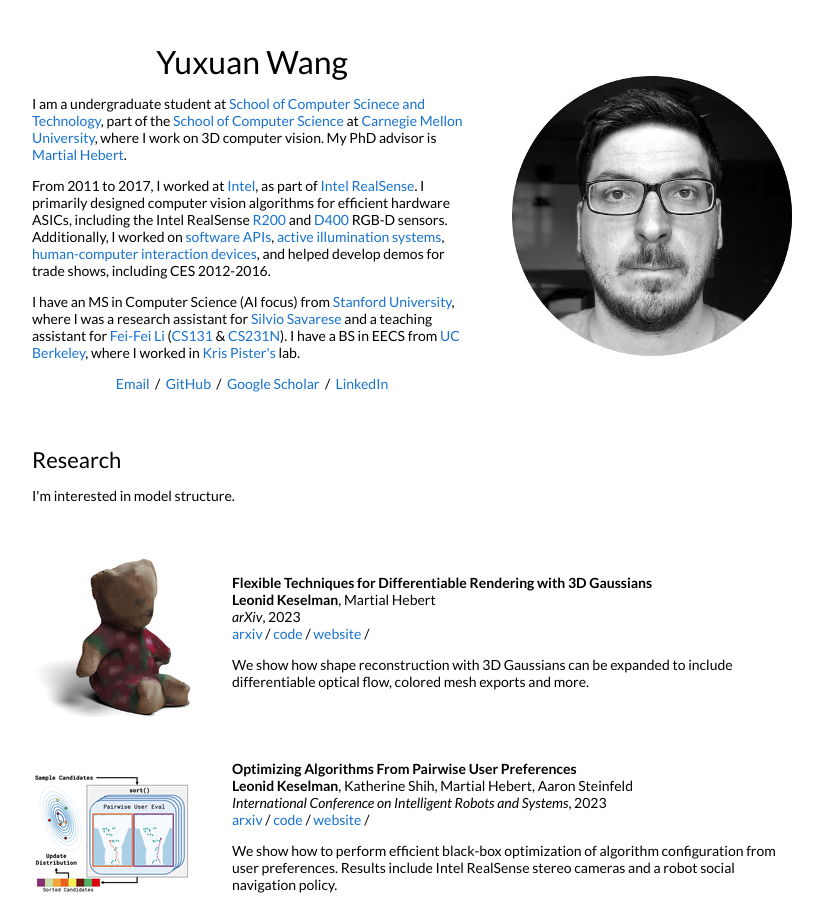
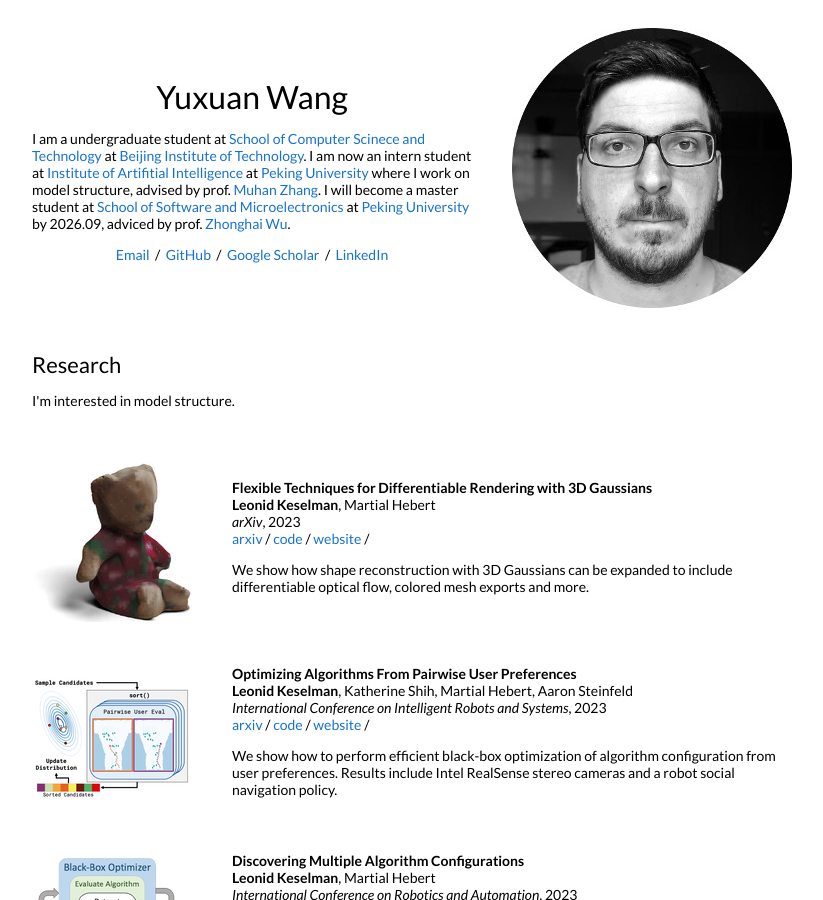
Before and after one commit to BILLYisavailable/billyisavailable.github.io, a Jekyll site: the page built from _posts/2023-08-28-3dgaussians.markdown, in a window 1280 px wide and 900 px high. Shown: the whole window, without its empty margins (228-1051 px from the left). Built offline with Jekyll 4.4.1, drawn with Linux system fonts in a browser that asks for light colours.

Commit message:
Update default.html

```diff
--- a/_layouts/default.html
+++ b/_layouts/default.html
@@ -34,13 +34,7 @@
               <h1>
                 Yuxuan Wang
               </h1>
-              <p>I am a undergraduate student at <a href="https://cs.bit.edu.cn/">School of Computer Scinece and Technology</a>, part of the <a href="https://www.scs.cmu.edu/">School of Computer Science</a> at <a href="https://www.cmu.edu/">Carnegie Mellon University</a>, where I work on 3D computer vision. My PhD advisor is <a href="http://www.cs.cmu.edu/~hebert/">Martial Hebert</a>.
-              </p>
-              <p>
-                From 2011 to 2017, I worked at <a href="https://www.intel.com">Intel</a>, as part of <a href="https://www.intelrealsense.com/">Intel RealSense</a>. I primarily designed computer vision algorithms for efficient hardware ASICs, including the Intel RealSense <a href="https://software.intel.com/en-us/articles/realsense-r200-camera">R200</a> and <a href="https://software.intel.com/en-us/realsense/d400">D400</a> RGB-D sensors. Additionally, I worked on <a href="https://github.com/IntelRealSense/librealsense">software APIs</a>, <a href="https://patents.google.com/patent/US9992474B2">active illumination systems</a>, <a href="https://patents.google.com/patent/US9304597">human-computer interaction devices</a>, and helped develop demos for trade shows, including CES 2012-2016.
-              </p>
-              <p>
-                I have an MS in Computer Science (AI focus) from <a href="http://cs.stanford.edu">Stanford University</a>, where I was a research assistant for <a href="http://svl.stanford.edu/">Silvio Savarese</a> and a teaching assistant for <a href="http://svl.stanford.edu/">Fei-Fei Li</a> (<a href="http://vision.stanford.edu/teaching/cs131_fall1617/">CS131</a> & <a href="http://cs231n.stanford.edu/2017/">CS231N</a>). I have a BS in EECS from <a href="http://www.eecs.berkeley.edu/">UC Berkeley</a>, where I worked in <a href="https://people.eecs.berkeley.edu/~pister/">Kris Pister's</a> lab.
+              <p>I am a undergraduate student at <a href="https://cs.bit.edu.cn/">School of Computer Scinece and Technology</a> at <a href="https://www.bit.edu.cn/">Beijing Institute of Technology</a>. I am now an intern student at <a href="https://www.ai.pku.edu.cn/">Institute of Artifitial Intelligence</a> at <a href="https://www.pku.edu.cn/">Peking University</a> where I work on model structure, advised by prof. <a href="https://muhanzhang.github.io/">Muhan Zhang</a>. I will become a master student at <a href="https://www.ss.pku.edu.cn/">School of Software and Microelectronics</a> at <a href="https://www.pku.edu.cn/">Peking University</a> by 2026.09, adviced by prof. <a href="https://www.ss.pku.edu.cn/teacherteam/teacherlist/1669-%E5%90%B4%E4%B8%AD%E6%B5%B7.html">Zhonghai Wu</a>.
               </p>
               <p style="text-align:center">
                 <a target="_blank" href="https://mailhide.io/e/B8TyS"> Email</a> &nbsp;/&nbsp;
```
